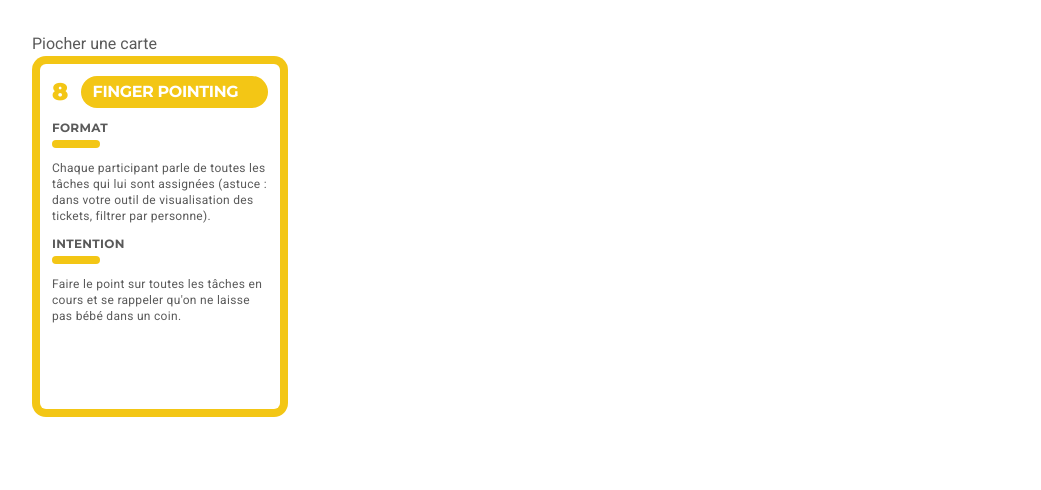
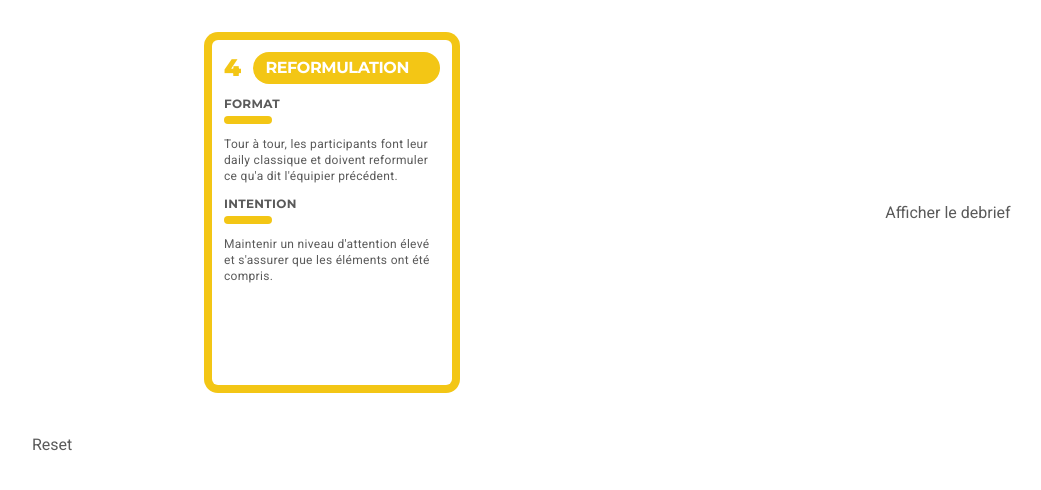
Before and after one commit to pedrofgsrj/dailys-rigolos, a Vue app: page / in a window 1280 px wide. Both pictures are taken after a click on the button "Piocher une carte". Shown: the top 490 px of the page, without its empty margins (0-1041 px from the left). Built offline with nearby package versions, Linux system fonts and the light colour scheme.

Commit message:
Display daily debrief

```diff
--- a/src/components/DailyCard.vue
+++ b/src/components/DailyCard.vue
@@ -1,50 +1,66 @@
 <template>
   <div
-    class="p-3 m-2 space-y-3 rounded-md relative bg-white text-xs tracking-wide before:bg-theme-yellow before:rounded-[14px] before:-inset-2 before:absolute before:-z-10"
+    :style="{ '--card-color': modeColorMap[mode] }"
+    class="p-3 m-2 space-y-3 rounded-md relative bg-white text-xs tracking-wide before:bg-[var(--card-color)] before:rounded-[14px] before:-inset-2 before:absolute before:-z-10"
   >
     <template v-if="faceUp">
       <h2 class="flex items-center gap-3 font-title">
-        <span class="flex-shrink-0 text-2xl text-theme-yellow font-black">
+        <span class="flex-shrink-0 text-2xl text-[var(--card-color)] font-black">
           {{ daily.number }}
         </span>
         <span
-          class="flex-grow py-2 px-3 bg-theme-yellow rounded-full text-white text-base font-bold uppercase tracking-tight leading-none whitespace-nowrap"
+          class="flex-grow py-2 px-3 bg-[var(--card-color)] rounded-full text-white text-base font-bold uppercase tracking-tight leading-none whitespace-nowrap"
         >
           {{ daily.title }}
         </span>
       </h2>
 
+      <!-- Format/intention -->
+      <template v-if="mode === DailyCardMode.FORMAT_INTENTION">
         <h3
-        class="font-title font-bold uppercase after:block after:mt-1 after:w-12 after:h-2 after:bg-theme-yellow after:rounded-full"
+          class="font-title font-bold uppercase after:block after:mt-1 after:w-12 after:h-2 after:bg-[var(--card-color)] after:rounded-full"
         >
           Format
         </h3>
         <p class="whitespace-pre-wrap">{{ daily.format }}</p>
 
         <h3
-        class="font-title font-bold uppercase after:block after:mt-1 after:w-12 after:h-2 after:bg-theme-yellow after:rounded-full"
+          class="font-title font-bold uppercase after:block after:mt-1 after:w-12 after:h-2 after:bg-[var(--card-color)] after:rounded-full"
         >
           Intention
         </h3>
         <p class="whitespace-pre-wrap">{{ daily.intention }}</p>
       </template>
 
+      <!-- Debrief -->
+      <template v-if="mode === DailyCardMode.DEBRIEF">
+        <h3
+          class="font-title font-bold uppercase after:block after:mt-1 after:w-12 after:h-2 after:bg-[var(--card-color)] after:rounded-full"
+        >
+          Debrief
+        </h3>
+        <p class="whitespace-pre-wrap">{{ daily.debrief }}</p>
+      </template>
+    </template>
+
     <div v-else class="flex flex-col items-center gap-y-5 font-title font-bold uppercase text-center">
-      <ConsertoLogoColor class="w-24 drop-shadow" />
-      <h2 class="mb-2 text-4xl text-theme-yellow leading-none">Les Dailys Rigolos</h2>
-      <span class="p-2 w-full bg-theme-yellow rounded-full text-white text-sm">{{ modeNameMap[mode] }}</span>
+      <ConsertoLogoColor class="w-24 drop-shadow" aria-hidden="true" />
+      <h2 class="mb-2 text-4xl text-[var(--card-color)] leading-none">Les Dailys Rigolos</h2>
+      <span class="p-2 w-full bg-[var(--card-color)] rounded-full text-white text-sm">{{ modeNameMap[mode] }}</span>
     </div>
   </div>
 </template>
 
+<script lang="ts">
+export enum DailyCardMode {
+  FORMAT_INTENTION = "FORMAT_INTENTION",
+  DEBRIEF = "DEBRIEF",
+}
+</script>
+
 <script setup lang="ts">
 import { Daily } from "@/interfaces/daily";
 import ConsertoLogoColor from "@/assets/conserto-macaron.svg";
-
-enum DailyCardMode {
-  FORMAT_INTENTION = "FORMAT_INTENTION",
-  DEBRIEF = "DEBRIEF",
-}
 
 interface Props {
   daily: Daily;
@@ -61,4 +77,11 @@ const modeNameMap = {
   [DailyCardMode.FORMAT_INTENTION]: "Format & Intention",
   [DailyCardMode.DEBRIEF]: "Debrief",
 };
+
+const rootStyle = getComputedStyle(document.documentElement);
+
+const modeColorMap = {
+  [DailyCardMode.FORMAT_INTENTION]: `rgb(${rootStyle.getPropertyValue("--color-theme-yellow")})`,
+  [DailyCardMode.DEBRIEF]: `rgb(${rootStyle.getPropertyValue("--color-theme-pink")})`,
+};
 </script>
--- a/src/services/game.ts
+++ /dev/null
@@ -1,6 +0,0 @@
-import dailys from "@/assets/dailys.json";
-import { Daily } from "@/interfaces/daily";
-
-export const getRandomDaily = (): Daily => {
-  return dailys[Math.floor(Math.random() * dailys.length)];
-};
--- a/src/style.css
+++ b/src/style.css
@@ -3,6 +3,12 @@
 @tailwind base;
 
 @layer base {
+  :root {
+    --color-theme-yellow: 243 198 21;
+    --color-theme-pink: 233 91 154;
+    --color-theme-gray: 90 90 90;
+  }
+
   html {
     @apply text-theme-gray;
   }
--- a/src/views/HomeView.vue
+++ b/src/views/HomeView.vue
@@ -1,19 +1,35 @@
 <template>
-  <main class="p-8">
-    <button type="button" @click="pickCard">Piocher une carte</button>
-    <DailyCard v-if="selectedCard" :daily="selectedCard" :face-up="!!selectedCard" class="w-60 aspect-[16/23]" />
+  <main class="p-8 space-y-10">
+    <button v-if="!selectedCard" type="button" @click="pickCard">Piocher une carte</button>
+    <template v-else>
+      <div class="grid grid-cols-2 items-center justify-items-center gap-4">
+        <DailyCard :daily="selectedCard" :face-up="!!selectedCard" class="w-60 aspect-[16/23]" />
+
+        <button v-if="!showDebrief" type="button" @click="showDebrief = true">Afficher le debrief</button>
+        <DailyCard v-else :daily="selectedCard" face-up :mode="DailyCardMode.DEBRIEF" class="w-60 aspect-[16/23]" />
+      </div>
+
+      <button type="button" @click="reset">Reset</button>
+    </template>
   </main>
 </template>
 
 <script lang="ts" setup>
-import { getRandomDaily } from "@/services/game.ts";
 import { ref } from "vue";
 import { Daily } from "@/interfaces/daily";
-import DailyCard from "@/components/DailyCard.vue";
+import DailyCard, { DailyCardMode } from "@/components/DailyCard.vue";
+import dailys from "@/assets/dailys.json";
 
 const selectedCard = ref<Daily | null>(null);
+const showDebrief = ref<boolean>(false);
 
 const pickCard = () => {
-  selectedCard.value = getRandomDaily();
+  const randomIndex = Math.floor(Math.random() * dailys.length);
+  selectedCard.value = dailys[randomIndex];
+};
+
+const reset = () => {
+  selectedCard.value = null;
+  showDebrief.value = false;
 };
 </script>
--- a/tailwind.config.js
+++ b/tailwind.config.js
@@ -8,9 +8,9 @@ export default {
     },
     extend: {
       colors: {
-        "theme-yellow": "#F3C615",
-        "theme-pink": "#E95B9A",
-        "theme-gray": "#5A5A5A",
+        "theme-yellow": "rgb(var(--color-theme-yellow) / <alpha-value>)",
+        "theme-pink": "rgb(var(--color-theme-pink) / <alpha-value>)",
+        "theme-gray": "rgb(var(--color-theme-gray) / <alpha-value>)",
       },
     },
   },
```
Lines whose indentation alone changed are shown as unchanged.
